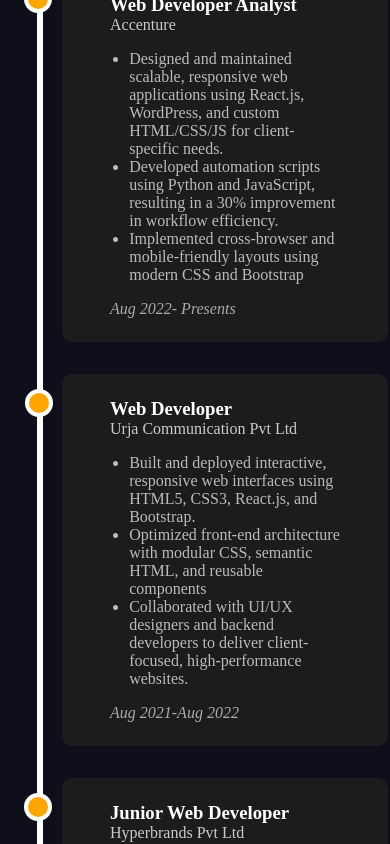
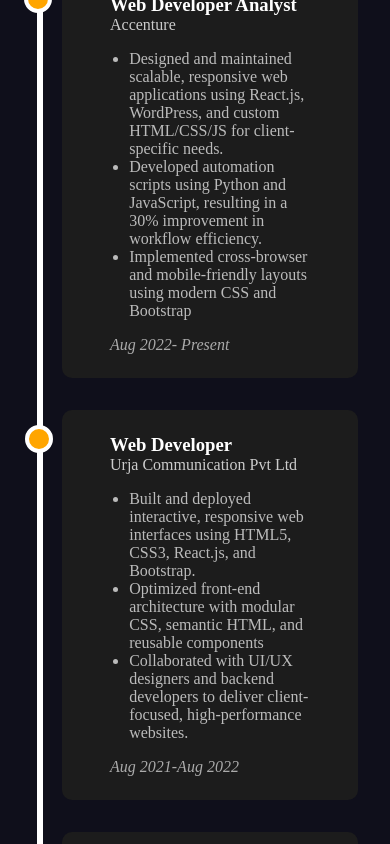
Before and after one commit to PratikD98/react-portfolio, a React (Vite) app: page / in a window 390 px wide. Shown: the part 1030-1874 px from the top of the page. Built offline with nearby package versions, Linux system fonts and the light colour scheme; a small style sheet from the web is missing.

Commit message:
Experience layout fix in mobile

```diff
--- a/src/data/experienceData.js
+++ b/src/data/experienceData.js
@@ -3,7 +3,7 @@
     side: "left",
     title: "Web Developer Analyst",
     subtitle: "Accenture",
-    date: "Aug 2022- Presents",
+    date: "Aug 2022- Present",
     points: [
       "Designed and maintained scalable, responsive web applications using React.js, WordPress, and custom HTML/CSS/JS for client-specific needs.",
       "Developed automation scripts using Python and JavaScript, resulting in a 30% improvement in workflow efficiency.",
--- a/src/styles/skills.css
+++ b/src/styles/skills.css
@@ -55,4 +55,7 @@
     grid-template-columns: repeat(2, 1fr);
     gap: 40px 0;
   }
+  .timeline {
+    margin-right: 30px;
+  }
 }
```
